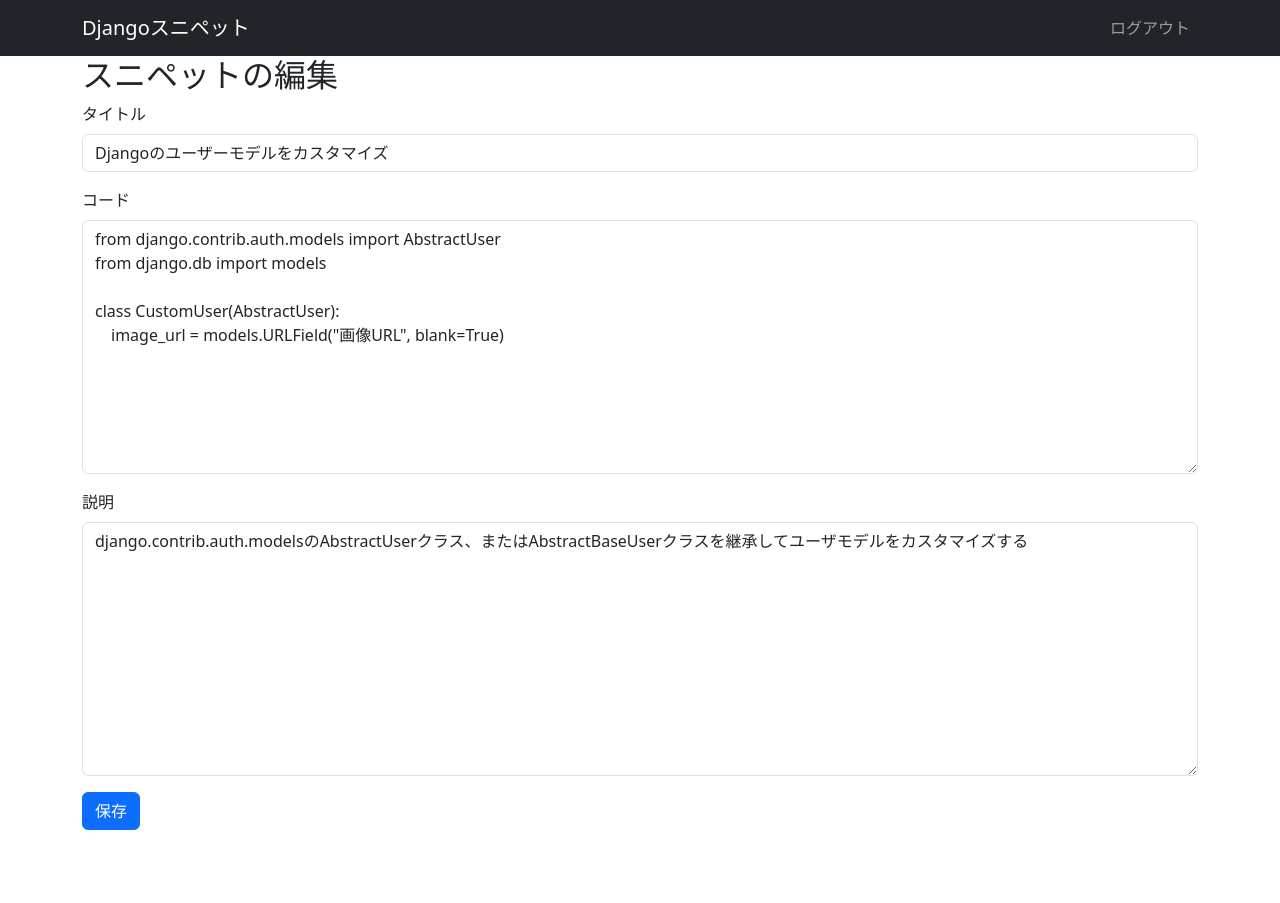
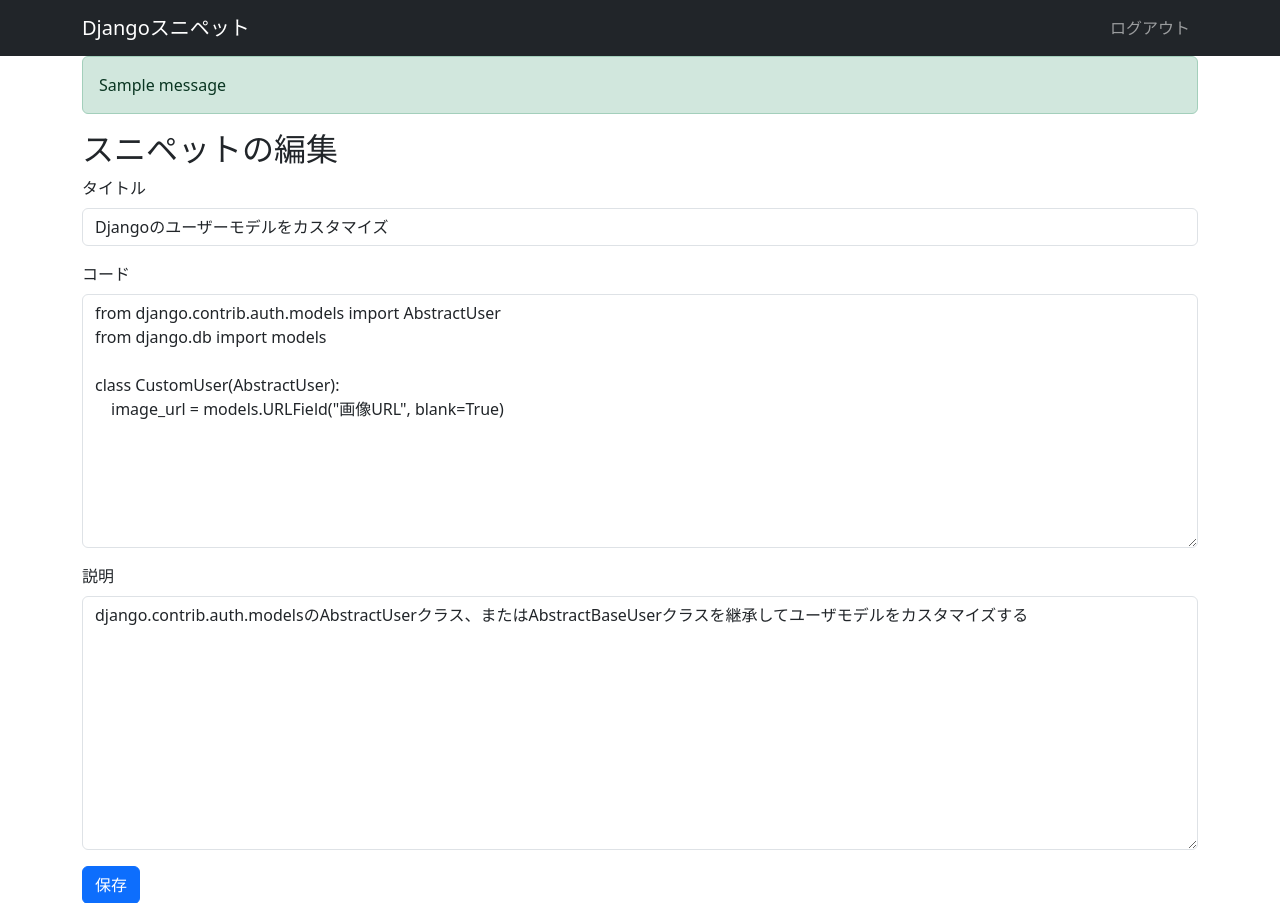
Before and after one commit to insilicomab/djangosnippets, a Django app: page /snippets/1/edit/ in a window 1280 px wide. Shown: the top 903 px of the page. Before the commit the page ends 830 px from the top, so only its background shows below. Run offline with Django 3.2, Linux system fonts and the light colour scheme; a user stored in the database is signed in; data comes from the database, SQL or seed files in the repository; both versions use the stored data as it was after the commit; tables that the repository leaves empty hold one stand-in row (values such as "Sample post"); one stand-in notice (Sample message) is shown; some libraries are stand-ins or nearby versions.

Commit message:
メッセージフレームワーク追加

```diff
--- a/snippets/views.py
+++ b/snippets/views.py
@@ -59,7 +59,7 @@ def snippet_delete(request, snippet_id):
     if snippet.created_by_id != request.user.id:
         return HttpResponseForbidden("このスニペットの編集は許可されていません。")
     snippet.delete()
-    messages.add_message(request, messages.SUCCESS, 'スニペットを削除しました。')
+    messages.add_message(request, messages.INFO, 'スニペットを削除しました。')
     return redirect("top")
 
 
--- a/templates/base.html
+++ b/templates/base.html
@@ -25,6 +25,11 @@
 </nav>
 <main>
     <div class="container">
+        {% for message in messages %}
+        <div {% if message.tags %}class="{{ message.tags }}"{% endif %}>
+            {{ message }}
+        </div>
+        {% endfor %}
         {% block main %}{% endblock %}
     </div>
 </main>
```
Also changed, not shown: djangosnippets/settings.py (+10 -0 lines), db.sqlite3.
